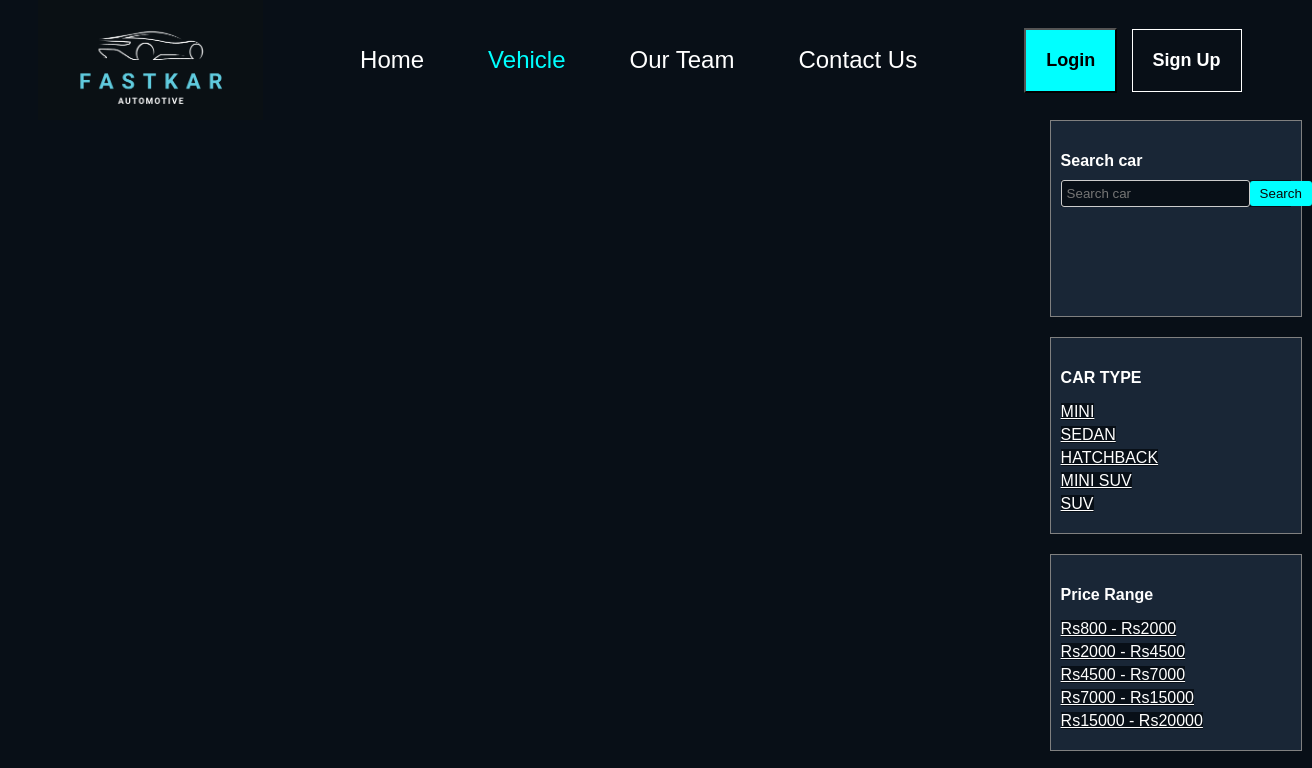
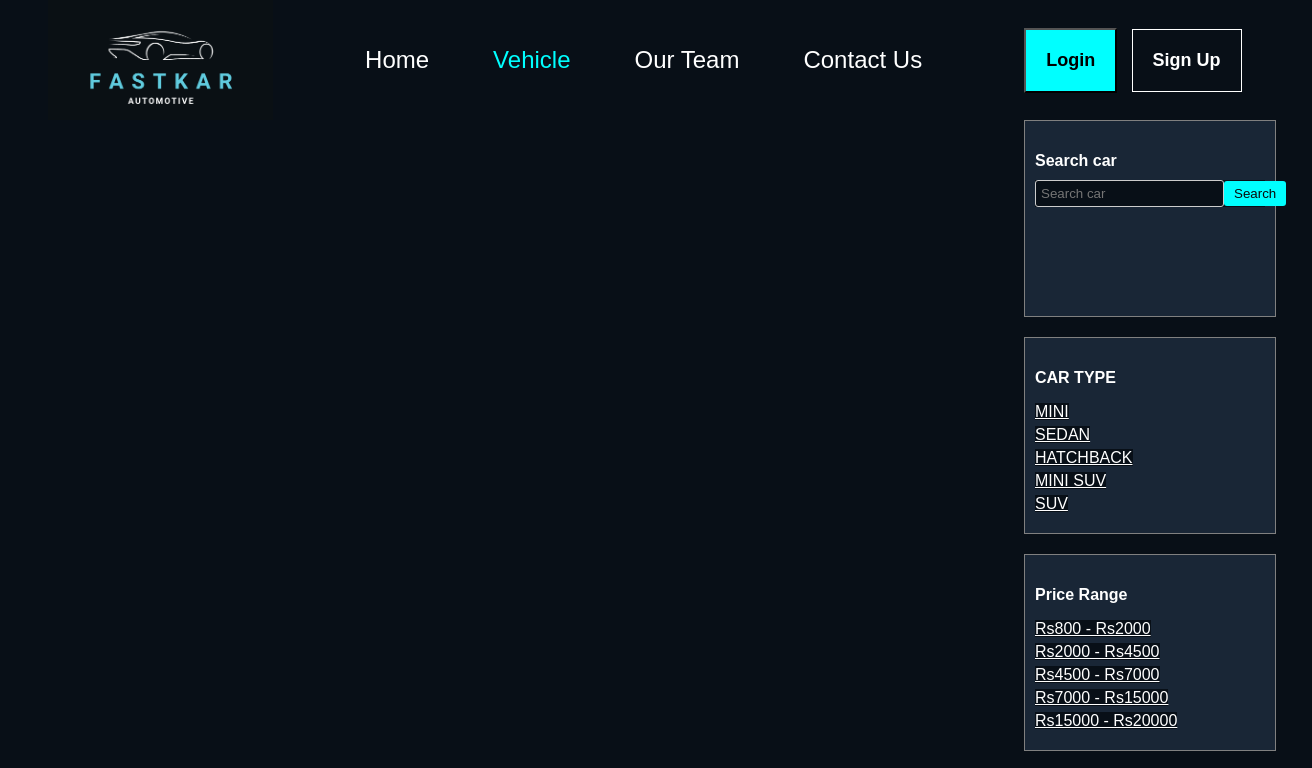
Before and after one commit to Adi2233332/car-rental2, a plain HTML site: page Vehicle.html in a window 1280 px wide. Shown: the top 768 px of the page, 1312 px wide, since content can reach past the window. Drawn offline with Linux system fonts and the light colour scheme; a script that the page names is missing.

Commit message:
changes in  vehicleStyle.css

```diff
--- a/vehicleStyle.css
+++ b/vehicleStyle.css
@@ -7,6 +7,7 @@
 body {
     margin: 0;
     padding: 0;
+    width: 100%;
 }
 
 .navbar {
@@ -66,13 +67,14 @@ a:hover{
 
 .navbar img {
     height: 100%;
-    /* margin-left: ; */
+    padding-left: 10px;
+   /* margin: left 30px;*/
 }
 .main {
     display: flex;
     flex-direction: column;
     position:absolute;
-    left: 82%;
+    left: 80%;
 }
 .site{
     width: 230px;
```
